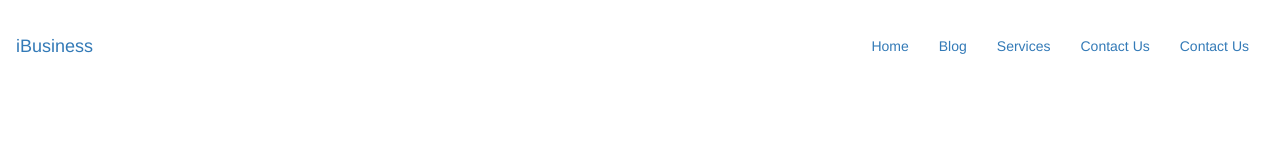
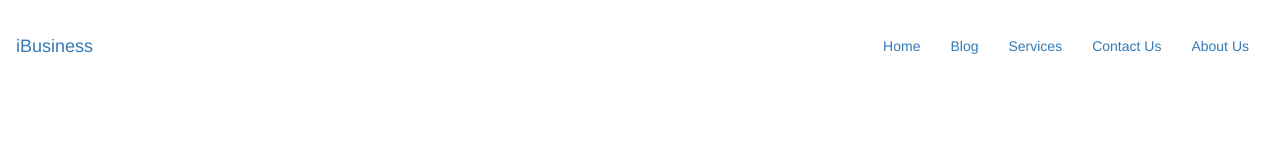
Before and after one commit to sainiparas/iBusiness, a plain HTML site: page Services.html in a window 1280 px wide. Shown: the top 160 px of the page. Drawn offline with Linux system fonts and the light colour scheme.

Commit message:
Update Services.html

```diff
--- a/Services.html
+++ b/Services.html
@@ -35,7 +35,7 @@
                                       <li>  <a href="Blog.html" >Blog</a></li>
                                        <li class="active"><a href="Services.html" >Services</a></li>
                                         <li>  <a href="ContactUs.html">Contact Us</a></li>
-                                          <li>  <a href="AboutUs.html">Contact Us</a></li>
+                                          <li>  <a href="AboutUs.html">About Us</a></li>
                                        </ul>
                                  </div>
                                          </div>
```
